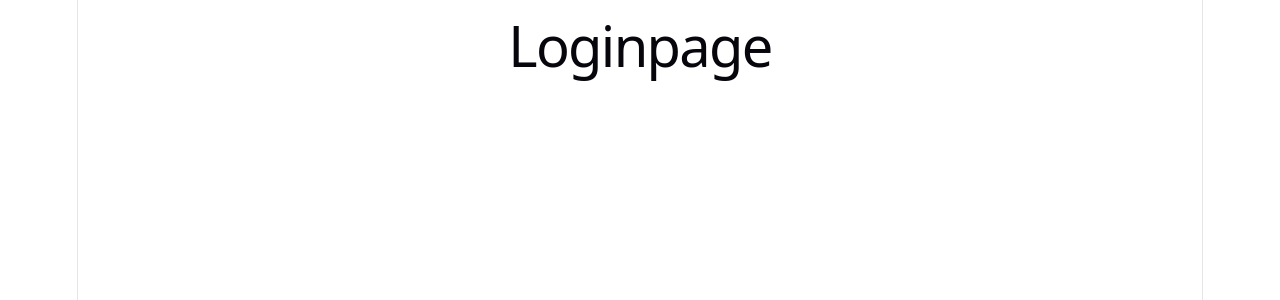
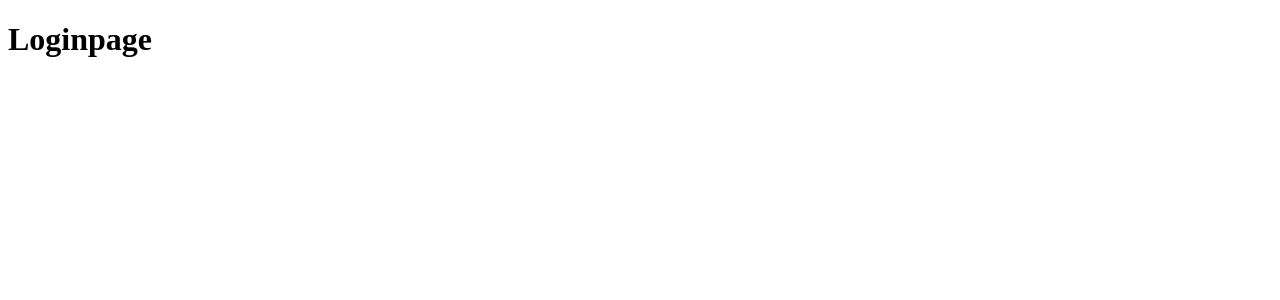
Before and after one commit to chas-challenge-2026/nordiska-team2, a React (Vite) app in the folder frontend/: page /login in a window 1280 px wide. Shown: the top 300 px of the page. Built offline with nearby package versions, Linux system fonts and the light colour scheme.

Commit message:
style: added :root to frontend/css

```diff
--- a/frontend/src/index.css
+++ b/frontend/src/index.css
@@ -1,111 +1,31 @@
 :root {
-  --text: #6b6375;
-  --text-h: #08060d;
-  --bg: #fff;
-  --border: #e5e4e7;
-  --code-bg: #f4f3ec;
-  --accent: #aa3bff;
-  --accent-bg: rgba(170, 59, 255, 0.1);
-  --accent-border: rgba(170, 59, 255, 0.5);
-  --social-bg: rgba(244, 243, 236, 0.5);
-  --shadow:
-    rgba(0, 0, 0, 0.1) 0 10px 15px -3px, rgba(0, 0, 0, 0.05) 0 4px 6px -2px;
+  --background: #f5f5f5;
+  --card-bg: #ffffff;
 
-  --sans: system-ui, 'Segoe UI', Roboto, sans-serif;
-  --heading: system-ui, 'Segoe UI', Roboto, sans-serif;
-  --mono: ui-monospace, Consolas, monospace;
+  --text-primary: #333333;
+  --text-secondary: #777777;
+  --nordiska-blue: #1a5276;
+  --nordiska-orange: #F5A623;
 
-  font: 18px/145% var(--sans);
-  letter-spacing: 0.18px;
-  color-scheme: light dark;
-  color: var(--text);
-  background: var(--bg);
-  font-synthesis: none;
-  text-rendering: optimizeLegibility;
-  -webkit-font-smoothing: antialiased;
-  -moz-osx-font-smoothing: grayscale;
+  --border: #dddddd;
+  --border-light: #eeeeee;
 
-  @media (max-width: 1024px) {
-    font-size: 16px;
-  }
+  --success: #5cb85c;
+  --sucess-border: #4cae4c;
+
+  --border-radius: 4px;
+
+  --font-family:
+        "Helvetica Neue",
+        Helvetica,
+        Arial,
+        sans-serif;
+
+  --font-body: 18px;
+  --font-small: 14px;
+  --font-card-title: 20px;
+  --font-section-title: 30px;
+  --font-page-title: 36px;
+  --font-balance: 32px;
+
 }
-
-@media (prefers-color-scheme: dark) {
-  :root {
-    --text: #9ca3af;
-    --text-h: #f3f4f6;
-    --bg: #16171d;
-    --border: #2e303a;
-    --code-bg: #1f2028;
-    --accent: #c084fc;
-    --accent-bg: rgba(192, 132, 252, 0.15);
-    --accent-border: rgba(192, 132, 252, 0.5);
-    --social-bg: rgba(47, 48, 58, 0.5);
-    --shadow:
-      rgba(0, 0, 0, 0.4) 0 10px 15px -3px, rgba(0, 0, 0, 0.25) 0 4px 6px -2px;
-  }
-
-  #social .button-icon {
-    filter: invert(1) brightness(2);
-  }
-}
-
-#root {
-  width: 1126px;
-  max-width: 100%;
-  margin: 0 auto;
-  text-align: center;
-  border-inline: 1px solid var(--border);
-  min-height: 100svh;
-  display: flex;
-  flex-direction: column;
-  box-sizing: border-box;
-}
-
-body {
-  margin: 0;
-}
-
-h1,
-h2 {
-  font-family: var(--heading);
-  font-weight: 500;
-  color: var(--text-h);
-}
-
-h1 {
-  font-size: 56px;
-  letter-spacing: -1.68px;
-  margin: 32px 0;
-  @media (max-width: 1024px) {
-    font-size: 36px;
-    margin: 20px 0;
-  }
-}
-h2 {
-  font-size: 24px;
-  line-height: 118%;
-  letter-spacing: -0.24px;
-  margin: 0 0 8px;
-  @media (max-width: 1024px) {
-    font-size: 20px;
-  }
-}
-p {
-  margin: 0;
-}
-
-code,
-.counter {
-  font-family: var(--mono);
-  display: inline-flex;
-  border-radius: 4px;
-  color: var(--text-h);
-}
-
-code {
-  font-size: 15px;
-  line-height: 135%;
-  padding: 4px 8px;
-  background: var(--code-bg);
-}
```
